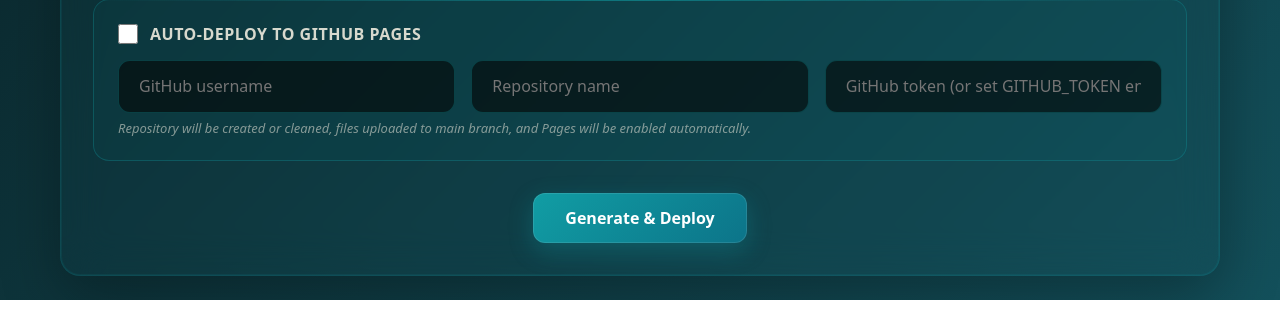
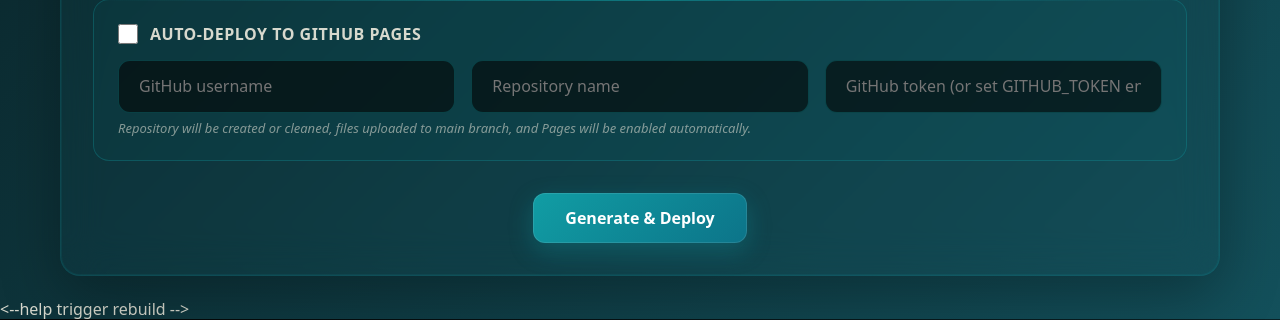
Before and after one commit to zer0-data/AutoGenx, a Flask app: page / in a window 1280 px wide. Shown: the part 1765-2085 px from the top of the page. Run offline with Flask 3, Linux system fonts and the light colour scheme; some libraries are stand-ins or nearby versions.

Commit message:
Trigger Pages rebuild

```diff
--- a/templates/index.html
+++ b/templates/index.html
@@ -528,4 +528,4 @@
     </script>
   </div>
 </body>
-</html>
+</html><--help trigger rebuild -->
```
